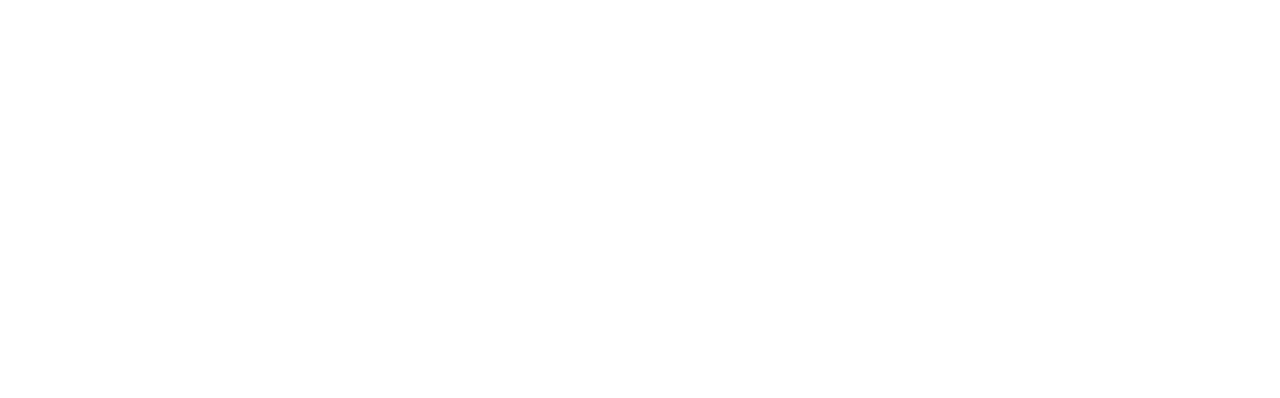
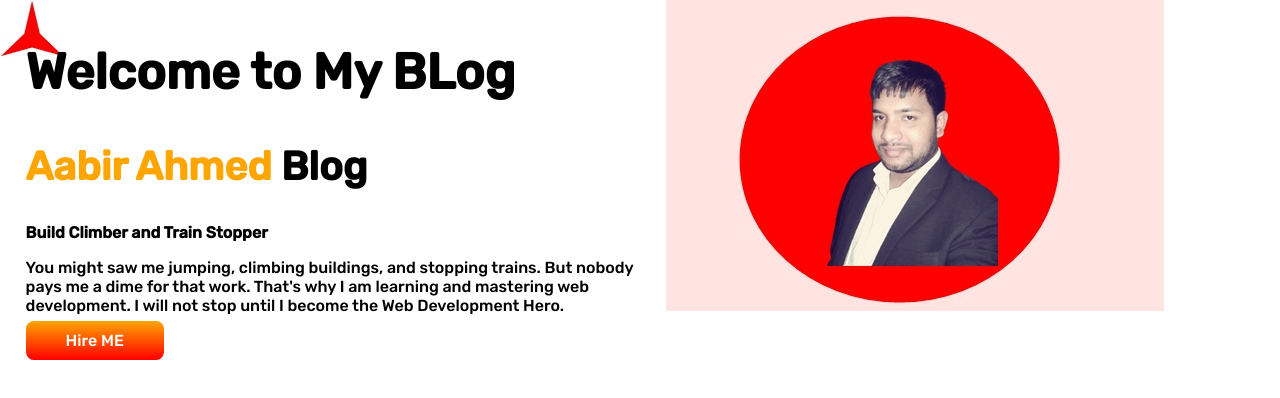
Before and after one commit to aabirahmed/aabir-portfolio, a plain HTML site: page index.html in a window 1280 px wide. Drawn offline with Linux system fonts and the light colour scheme.

Commit message:
firsts commit

```diff
--- a/index.html
+++ b/index.html
@@ -1,13 +1,35 @@
 <!DOCTYPE html>
 <html lang="en">
+
 <head>
     <meta charset="UTF-8">
     <meta http-equiv="X-UA-Compatible" content="IE=edge">
     <meta name="viewport" content="width=device-width, initial-scale=1.0">
     <title>Aabir Ahmed Portfolio</title>
+    <link rel="preconnect" href="https://fonts.googleapis.com">
+    <link rel="preconnect" href="https://fonts.gstatic.com" crossorigin>
+    <link href="https://fonts.googleapis.com/css2?family=Rubik:wght@500&display=swap" rel="stylesheet">
     <link rel="stylesheet" href="style.css">
 </head>
+
 <body>
+    <section class="top-banner">
+        <div class="half-width">
+            <h1>Welcome to My BLog</h1>
+            <h2><span class="abir">Aabir Ahmed</span> Blog</h2>
+            <p><strong>Build Climber and Train Stopper</strong></p>
+            <p>You might saw me jumping, climbing buildings, and stopping trains. But nobody pays me a dime for that
+                work.
+                That's why I am learning and mastering web development. I will not stop until I become the Web
+                Development
+                Hero.</p>
+            <a class="link-button" target="_blank" href="https://www.facebook.com/abir.ahmed234/">Hire ME</a>
+        </div>
+        <div half-width>
+            <img src="images/abir1.jpg" alt="">
+        </div>
+    </section>
 
 </body>
+
 </html>
--- a/style.css
+++ b/style.css
@@ -0,0 +1,38 @@
+body{
+    font-family: 'Rubik', sans-serif;
+    margin: 0;
+}
+h1{
+    font-size: 50px;
+}
+h2{
+    font-size: 40px;
+}
+.abir{
+    color: orange
+}
+section{
+    display: flex;
+}
+.half-width{
+    width: 50%;
+    padding-left: 2%;
+}
+.half-width img{
+    width: 100%;
+}
+.link-button{
+    text-decoration: none;
+    background-image: linear-gradient(orange, red
+    );
+    color: white;
+    font-weight: 400;
+    padding: 10px 40px;
+    border-radius: 8px
+
+}
+.top-banner{
+    background-image: url(images/cats.jpg);
+    background-repeat: no-repeat;
+
+}
```
Also changed, not shown: images/abir1.jpg (added), images/abir2.jpg (added), images/cats.jpg (added).
